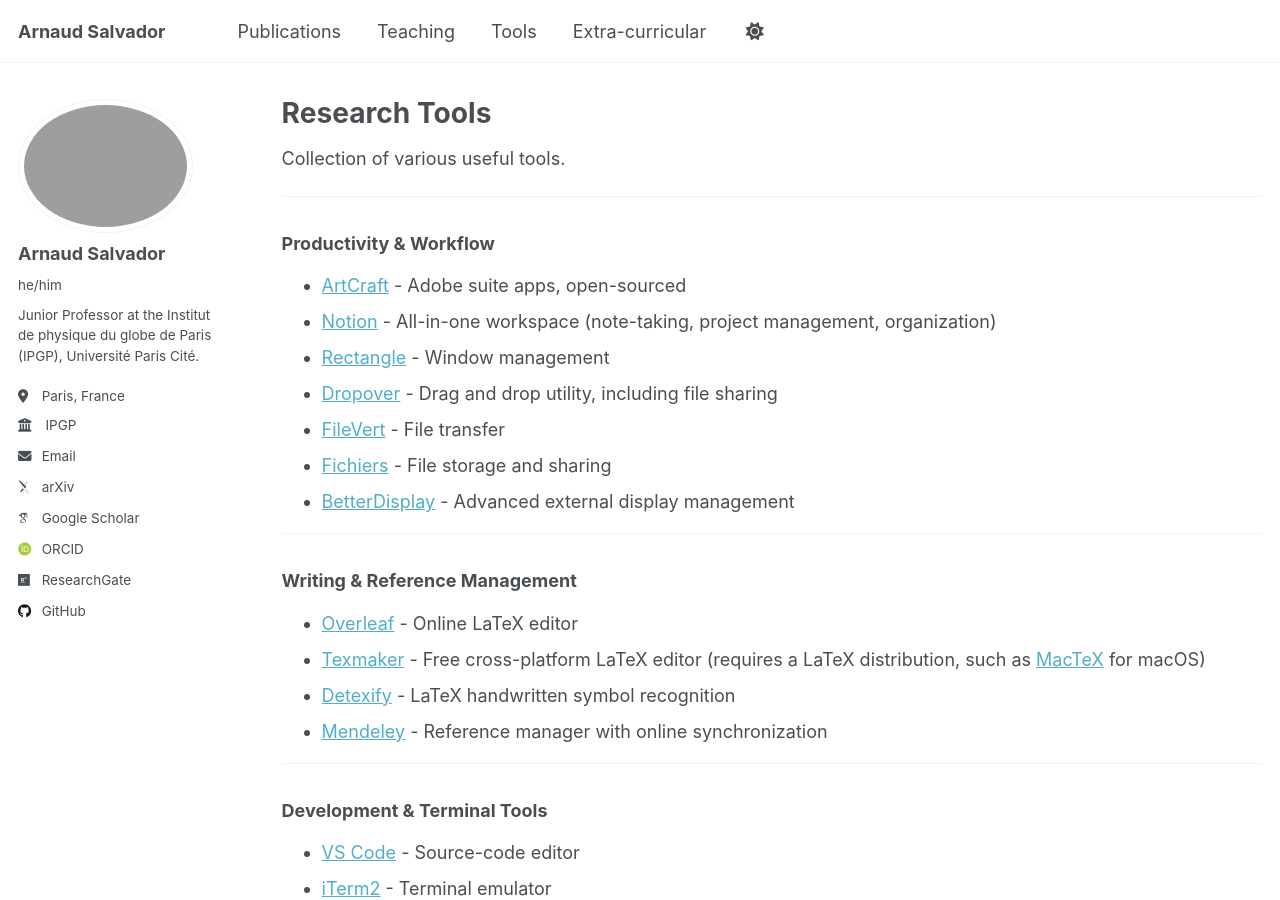
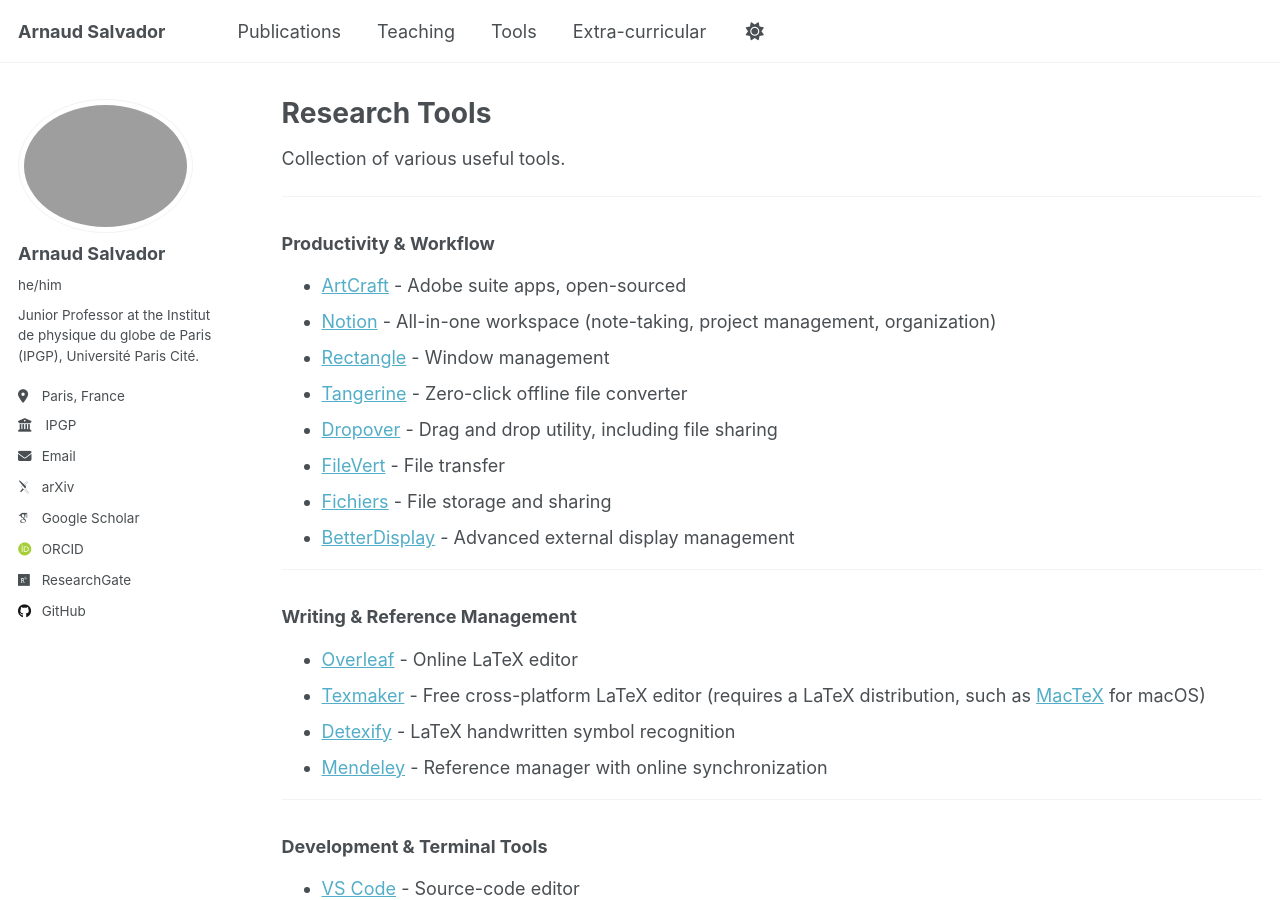
Before and after one commit to arnaudsalvador/arnaudsalvador.github.io, a Jekyll site: the page built from _pages/tools.md, in a window 1280 px wide and 900 px high. Built offline with Jekyll 4.4.1, drawn with Linux system fonts in a browser that asks for light colours; some web fonts are replaced.

Commit message:
Update tools.md

```diff
--- a/_pages/tools.md
+++ b/_pages/tools.md
@@ -16,6 +16,7 @@
 - [ArtCraft](https://getartcraft.com/apps) - Adobe suite apps, open-sourced
 - [Notion](https://www.notion.so/desktop) - All-in-one workspace (note-taking, project management, organization)
 - [Rectangle](https://rectangleapp.com) - Window management
+- [Tangerine](https://tangerineformac.com) - Zero-click offline file converter
 - [Dropover](https://dropoverapp.com) - Drag and drop utility, including file sharing
 - [FileVert](https://filevert.fr/en) - File transfer
 - [Fichiers](https://lasuite.numerique.gouv.fr/produits/fichiers) - File storage and sharing
```
